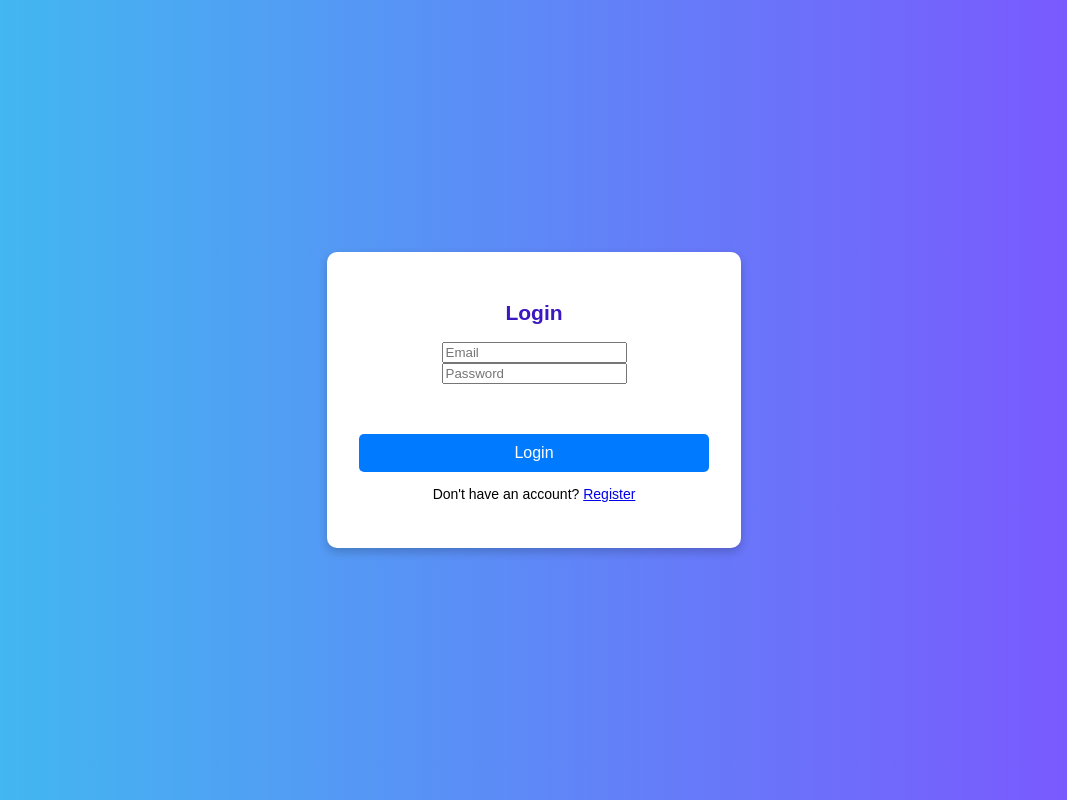
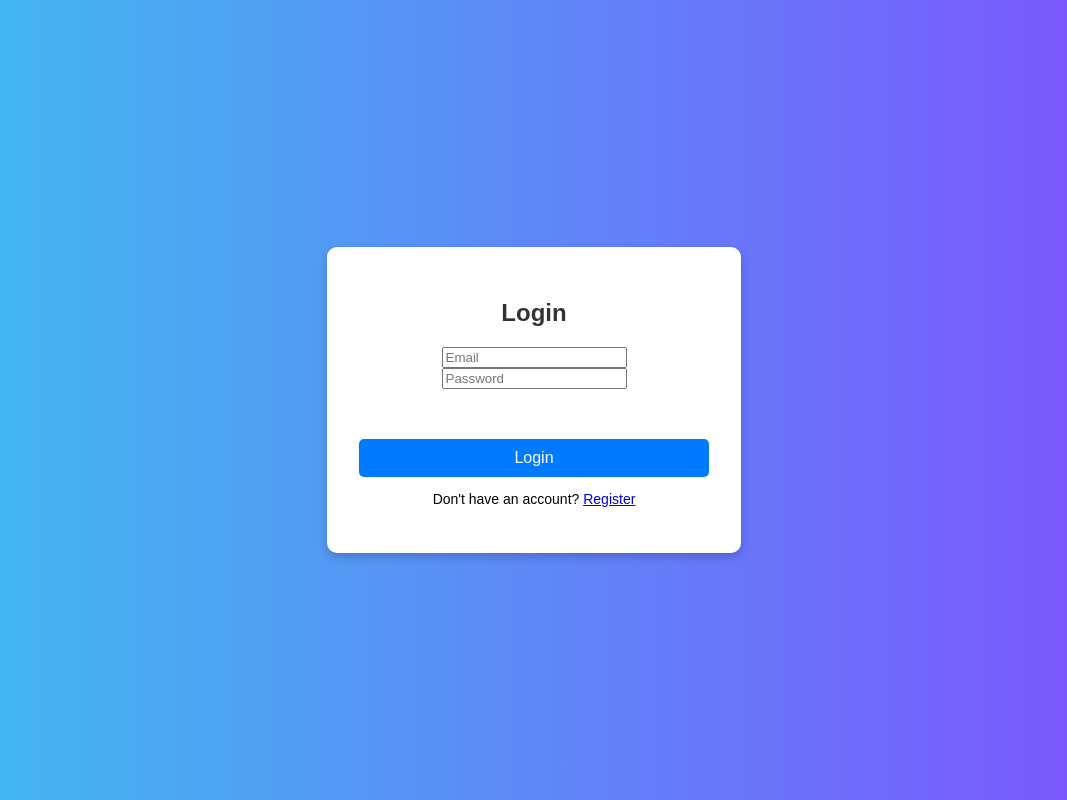
Before and after one commit to CharmiPanchal17/GroupF-Project, a React (Create React App) app in the folder FRONTEND/: page /login in a window 1280 px wide. Shown: the whole page, without its empty margins (106-1173 px from the left). Built offline with nearby package versions, Linux system fonts and the light colour scheme.

Commit message:
login form heading

```diff
--- a/FRONTEND/src/AITS_Pages/LoginPage.css
+++ b/FRONTEND/src/AITS_Pages/LoginPage.css
@@ -16,3 +16,10 @@
     text-align: center;
     width: 350px;
   }
+
+   /* Login form heading */
+  .login-form h2 {
+    margin-bottom: 20px;
+    color: #333;
+    font-size: 24px;
+  }
```
